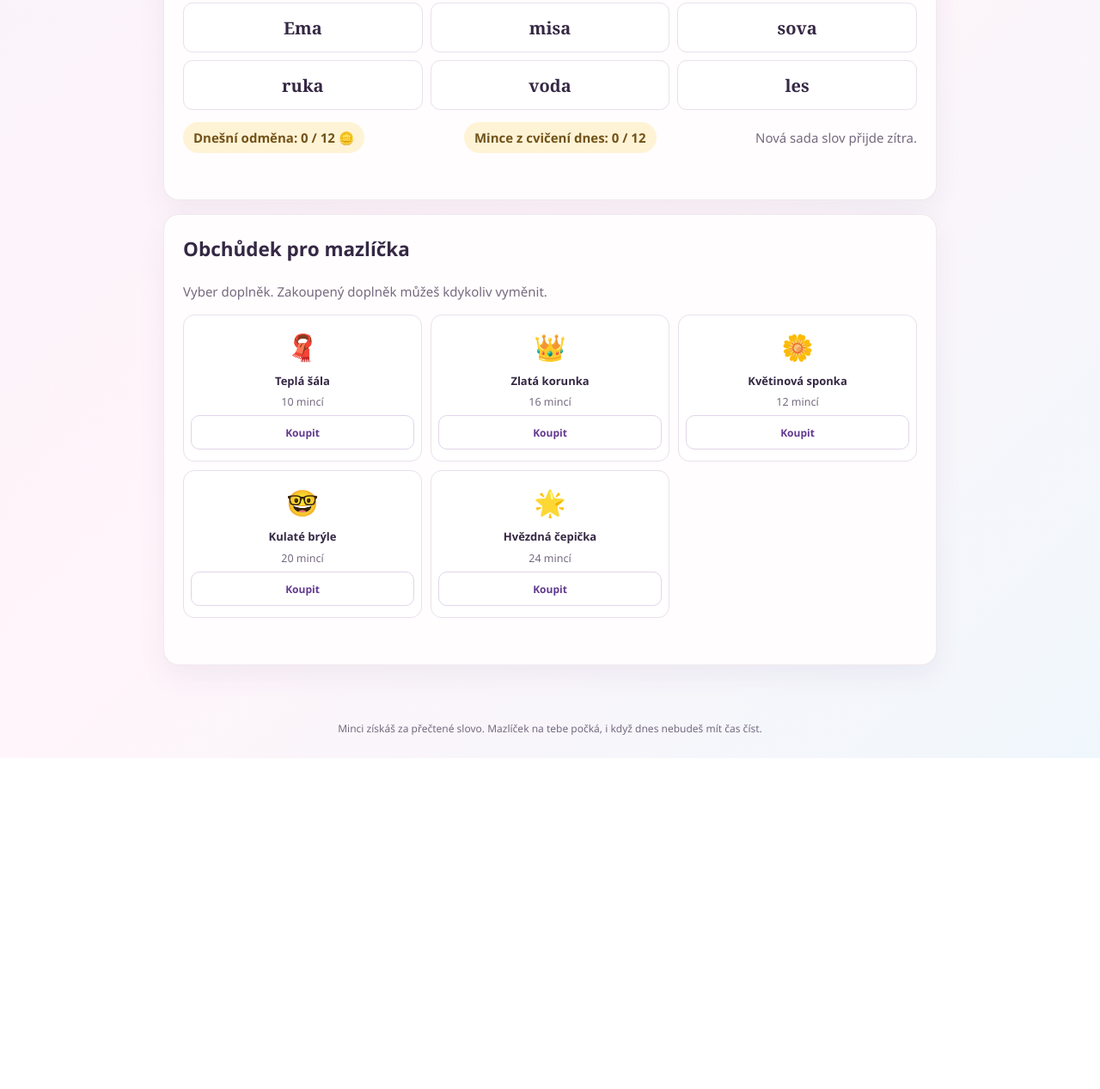
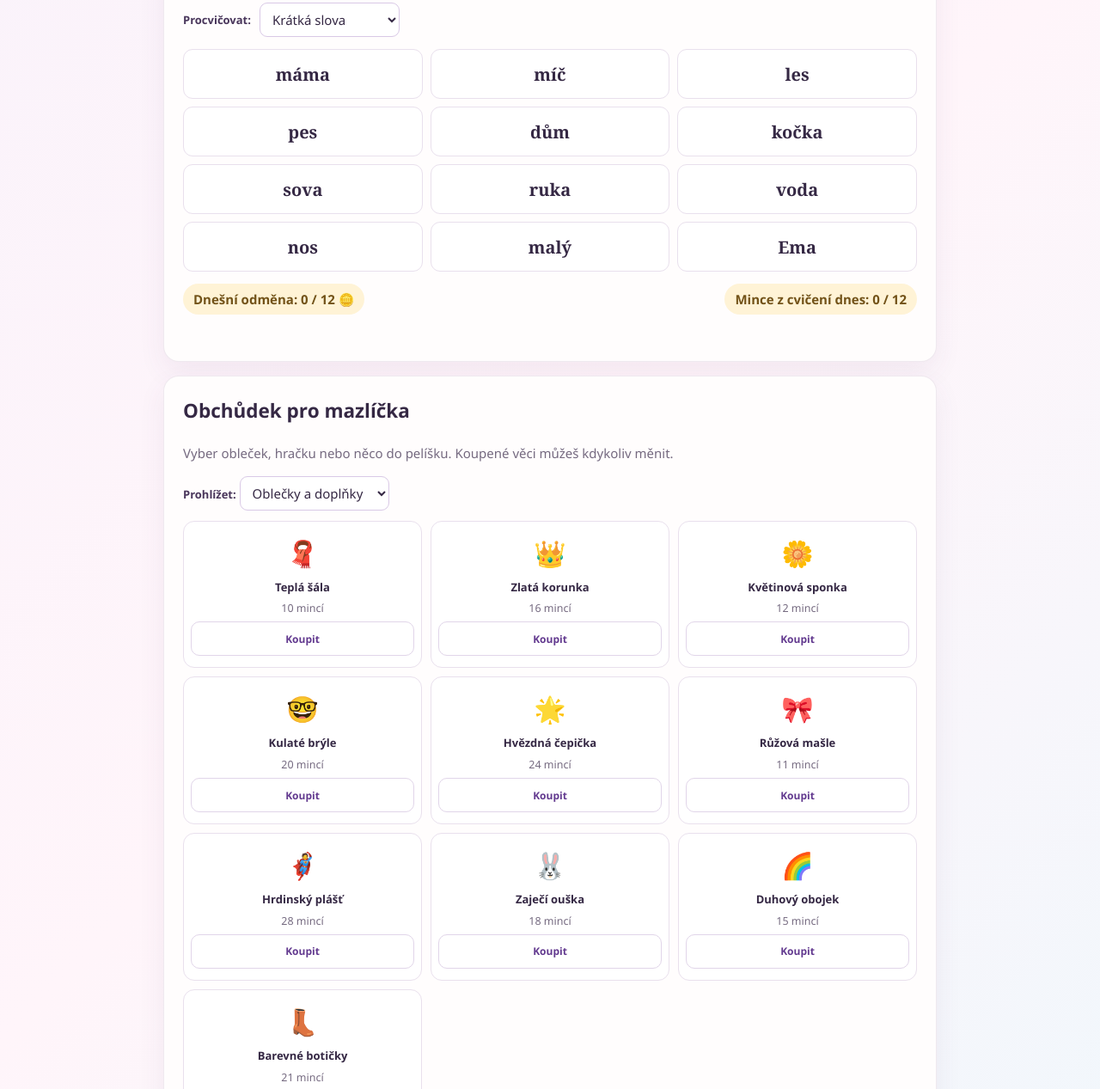
Before and after one commit to LucyV25/svet-malych-hvezd, a website: page mazlicek.html in a window 1280 px wide. Shown: the part 682-1949 px from the top of the page at 86% size. Before the commit the page ends 1564 px from the top, so only its background shows below. Drawn offline with Linux system fonts and the light colour scheme.

Commit message:
Rozšířit slovní sady a obchůdek mazlíčka

```diff
--- a/mazlicek.html
+++ b/mazlicek.html
@@ -10,7 +10,7 @@
         :root { color-scheme:light; --ink:#352844; --muted:#756a80; --paper:#fffdfd; --accent:#8052b8; --deep:#62398f; --lav:#eee5f7; --line:#e9e0ed; --serif:Georgia,"Times New Roman",serif; }
         * { box-sizing:border-box; }
         body { margin:0; color:var(--ink); background:linear-gradient(135deg,#f8f2fb,#fff5fa 55%,#f0f7fc); font:15px/1.6 "Segoe UI",Arial,sans-serif; }
-        button,input { font:inherit; } button,a,input { -webkit-tap-highlight-color:transparent; }
+        button,input,select { font:inherit; } button,a,input { -webkit-tap-highlight-color:transparent; }
         button:focus-visible,a:focus-visible,input:focus-visible { outline:3px solid #b99adb; outline-offset:3px; }
         .topbar { display:flex; justify-content:space-between; align-items:center; gap:16px; max-width:1050px; margin:auto; padding:19px 24px; }
         .sr-only { position:absolute; width:1px; height:1px; padding:0; margin:-1px; overflow:hidden; clip:rect(0,0,0,0); white-space:nowrap; border:0; }
@@ -26,6 +26,8 @@
         .pet-scene { position:relative; display:grid; min-height:245px; place-items:center; overflow:hidden; border-radius:16px; background:radial-gradient(ellipse at 50% 70%,#f9dfb1 0 28%,transparent 29%),linear-gradient(#e9f5fb,#fff4e5); }
         .pet { position:relative; font-size:clamp(95px,18vw,145px); line-height:1; filter:drop-shadow(0 9px 5px #78634b26); }
         .accessory { position:absolute; top:-.22em; right:-.12em; font-size:.36em; }
+        .scene-prop { position:absolute; bottom:13px; font-size:30px; }
+        .scene-prop.toy { left:16px; } .scene-prop.home { right:16px; }
         .pet-info h2 { margin-bottom:3px; font:500 27px var(--serif); }
         .name-row { display:flex; gap:7px; margin:12px 0; }
         .name-row input { min-width:0; flex:1; padding:9px 11px; border:1px solid var(--line); border-radius:9px; }
@@ -35,6 +37,9 @@
         .streak-pill { display:inline-flex; align-items:center; gap:6px; margin-left:6px; padding:6px 12px; border-radius:99px; background:#fff0e8; color:#8a452c; font-weight:750; }
         .mood { margin:10px 0 0; color:var(--deep); font-weight:650; }
         .word-list { display:grid; grid-template-columns:repeat(3,minmax(0,1fr)); gap:9px; margin:14px 0; }
+        .word-controls { display:flex; align-items:center; gap:10px; flex-wrap:wrap; margin-top:10px; }
+        .word-controls label,.shop-filter label { color:#49365b; font-size:13px; font-weight:700; }
+        .word-controls select,.shop-filter select { min-height:40px; padding:7px 10px; border:1px solid #d9c9e6; border-radius:9px; background:#fff; color:var(--ink); }
         .word { min-height:58px; border:1px solid var(--line); border-radius:11px; background:white; color:var(--ink); font:700 20px var(--serif); cursor:pointer; }
         .word.done { border-color:#8ebc96; background:#eff8ef; color:#347047; }
         .word:disabled { cursor:default; }
@@ -45,6 +50,7 @@
         .shop-item strong { font-size:13px; }
         .shop-item small { color:var(--muted); }
         .shop-item .button { width:100%; font-size:12px; }
+        .shop-filter { margin:12px 0; }
         .status { min-height:22px; margin:10px 0 0; color:var(--deep); font-size:13px; }
         footer { padding:0 18px 25px; color:var(--muted); font-size:12px; text-align:center; }
         @media(max-width:650px) { .pet-panel { grid-template-columns:1fr; gap:15px; } .pet-scene { min-height:205px; } .shop { grid-template-columns:repeat(2,minmax(0,1fr)); } .word-list { grid-template-columns:repeat(2,minmax(0,1fr)); } .panel { padding:17px; } }
@@ -56,33 +62,60 @@
     <main>
         <header class="intro"><p class="eyebrow">Čtení, které má tlapky</p><h1>Můj čtecí mazlíček</h1><p class="muted">Přečti pár slov a získej mince. Za mince můžeš svého kamaráda nakrmit nebo mu pořídit něco hezkého.</p></header>
         <section class="panel pet-panel" aria-labelledby="pet-name-heading">
-            <div class="pet-scene" aria-label="Kočička čeká na společné čtení"><div class="pet" aria-hidden="true">🐱<span class="accessory" id="worn-item"></span></div></div>
+            <div class="pet-scene" aria-label="Kočička čeká na společné čtení"><div class="pet" aria-hidden="true">🐱<span class="accessory" id="worn-item"></span></div><span class="scene-prop toy" id="toy-item" aria-hidden="true"></span><span class="scene-prop home" id="home-item" aria-hidden="true"></span></div>
             <div class="pet-info"><p class="eyebrow">Tvůj kamarád</p><h2 id="pet-name-heading">Mína</h2><form class="name-row" id="name-form"><label class="sr-only" for="pet-name">Jméno mazlíčka</label><input id="pet-name" maxlength="18" placeholder="Jméno mazlíčka"><button class="button" type="submit">Pojmenovat</button></form><span class="coin-pill" aria-label="Počet mincí">🪙 <span id="coins">0</span> mincí</span><span class="streak-pill" id="streak" aria-label="Série čtení">🔥 0 dní</span><p class="mood" id="pet-mood" role="status" aria-live="polite">Už se těší na společné čtení.</p><button class="button primary" id="feed" type="button">🥣 Koupit pamlsek · 6 mincí</button></div>
         </section>
-        <section class="panel" aria-labelledby="reading-title"><h2 id="reading-title">Dnešní čtecí chvilka</h2><p class="muted">Přečti slovo nahlas. Až ho přečteš, klepni na kartičku a přidej mince do kasičky. Série se počítá už od jednoho slovíčka za den.</p><div class="word-list" id="word-list"></div><div class="challenge-footer"><span class="coin-pill" id="earned-today">Dnešní odměna: 0 / 12 🪙</span><span class="coin-pill" id="practice-earned">Mince z cvičení dnes: 0 / 12</span><span class="muted">Nová sada slov přijde zítra.</span></div><p class="status" id="reading-status" role="status" aria-live="polite"></p></section>
-        <section class="panel" aria-labelledby="shop-title"><h2 id="shop-title">Obchůdek pro mazlíčka</h2><p class="muted">Vyber doplněk. Zakoupený doplněk můžeš kdykoliv vyměnit.</p><div class="shop" id="shop"></div><p class="status" id="shop-status" role="status" aria-live="polite"></p></section>
+        <section class="panel" aria-labelledby="reading-title"><h2 id="reading-title">Čtecí chvilka</h2><p class="muted">Vyber si sadu a přečti slova nahlas. Za prvních šest slov za den získáš mince, další si můžeš procvičit i potom. Série se počítá už od jednoho přečteného slova denně.</p><div class="word-controls"><label for="word-category">Procvičovat:</label><select id="word-category"><option value="short">Krátká slova</option><option value="school">Škola a kamarádi</option><option value="nature">Zvířata a příroda</option><option value="long">Delší slova</option></select></div><div class="word-list" id="word-list"></div><div class="challenge-footer"><span class="coin-pill" id="earned-today">Dnešní odměna: 0 / 12 🪙</span><span class="coin-pill" id="practice-earned">Mince z cvičení dnes: 0 / 12</span></div><p class="status" id="reading-status" role="status" aria-live="polite"></p></section>
+        <section class="panel" aria-labelledby="shop-title"><h2 id="shop-title">Obchůdek pro mazlíčka</h2><p class="muted">Vyber obleček, hračku nebo něco do pelíšku. Koupené věci můžeš kdykoliv měnit.</p><div class="shop-filter"><label for="shop-category">Prohlížet:</label> <select id="shop-category"><option value="wear">Oblečky a doplňky</option><option value="toy">Hračky</option><option value="home">Pelíšek a pokojíček</option></select></div><div class="shop" id="shop"></div><p class="status" id="shop-status" role="status" aria-live="polite"></p></section>
     </main>
     <footer>Minci získáš za přečtené slovo. Mazlíček na tebe počká, i když dnes nebudeš mít čas číst.</footer>
     <script>
         const STORAGE_KEY = "hvezdicka:reading-pet:v1";
-        const DAILY_WORDS = 6;
         const items = [
-            { id:"fish", name:"Rybí pamlsek", icon:"🐟", cost:6, kind:"food" },
             { id:"scarf", name:"Teplá šála", icon:"🧣", cost:10, kind:"wear" },
             { id:"crown", name:"Zlatá korunka", icon:"👑", cost:16, kind:"wear" },
             { id:"flower", name:"Květinová sponka", icon:"🌼", cost:12, kind:"wear" },
             { id:"glasses", name:"Kulaté brýle", icon:"🤓", cost:20, kind:"wear" },
-            { id:"star", name:"Hvězdná čepička", icon:"🌟", cost:24, kind:"wear" }
+            { id:"star", name:"Hvězdná čepička", icon:"🌟", cost:24, kind:"wear" },
+            { id:"bow", name:"Růžová mašle", icon:"🎀", cost:11, kind:"wear" },
+            { id:"cape", name:"Hrdinský plášť", icon:"🦸", cost:28, kind:"wear" },
+            { id:"ears", name:"Zaječí ouška", icon:"🐰", cost:18, kind:"wear" },
+            { id:"collar", name:"Duhový obojek", icon:"🌈", cost:15, kind:"wear" },
+            { id:"boots", name:"Barevné botičky", icon:"👢", cost:21, kind:"wear" },
+            { id:"yarn", name:"Klubíčko na hraní", icon:"🧶", cost:8, kind:"toy" },
+            { id:"feather", name:"Pírko na hraní", icon:"🪶", cost:10, kind:"toy" },
+            { id:"mouse", name:"Plyšová myška", icon:"🐭", cost:14, kind:"toy" },
+            { id:"bell", name:"Cinkací míček", icon:"🔔", cost:12, kind:"toy" },
+            { id:"ball", name:"Měkký míč", icon:"⚽", cost:16, kind:"toy" },
+            { id:"bed", name:"Měkký pelíšek", icon:"🛏️", cost:22, kind:"home" },
+            { id:"cushion", name:"Hvězdný polštářek", icon:"🌟", cost:16, kind:"home" },
+            { id:"blanket", name:"Teplá deka", icon:"🧺", cost:18, kind:"home" },
+            { id:"tree", name:"Kočičí strom", icon:"🌳", cost:32, kind:"home" },
+            { id:"tent", name:"Útulný stan", icon:"⛺", cost:26, kind:"home" }
         ];
-        const wordSets = [
+        const legacyWordSets = [
             ["máma","míč","les","pes","dům","kočka"],
             ["Ema","misa","sova","ruka","voda","les"],
             ["koza","malý","vlna","jaro","ryba","nůž"],
             ["auto","dárek","kámen","pták","strom","louka"]
         ];
+        const wordDecks = {
+            short:["máma","míč","les","pes","dům","kočka","sova","ruka","voda","nos","malý","Ema"],
+            school:["škola","třída","tužka","kniha","lavice","písmo","kamarád","přestávka","sešit","úkol","batoh","učitel"],
+            nature:["koza","sova","ryba","louka","strom","kámen","motýl","květina","potok","zahrada","ježek","mravenec"],
+            long:["dárek","procházka","písanka","malování","zvířátko","překvapení","kamarádství","dobrodružství","duha","čokoláda","hvězdička","pohádka"]
+        };
         const today = new Date().toLocaleDateString("sv-SE");
-        let state = { name:"Mína", coins:0, owned:[], worn:"", fed:false, day:"", done:[], streak:0, lastRead:"" };
+        let state = { name:"Mína", coins:0, owned:[], worn:"", equipped:{wear:"",toy:"",home:""}, wordCategory:"short", fed:false, day:"", done:[], streak:0, lastRead:"" };
         try { const saved=JSON.parse(localStorage.getItem(STORAGE_KEY)); if(saved && typeof saved==="object") state={...state,...saved}; } catch { /* Hra může pokračovat i bez uložených dat. */ }
+        if (!Array.isArray(state.owned)) state.owned=[];
+        if (!Array.isArray(state.done)) state.done=[];
+        if (!wordDecks[state.wordCategory]) state.wordCategory="short";
+        if (!state.equipped || typeof state.equipped!=="object") state.equipped={wear:state.worn || "",toy:"",home:""};
+        if (state.done.some((entry)=>typeof entry==="number")) {
+            const legacyIndex=Math.floor(Date.parse(`${state.day || today}T00:00:00Z`)/86400000)%legacyWordSets.length;
+            state.done=state.done.map((entry)=>typeof entry==="number" ? legacyWordSets[legacyIndex]?.[entry] : entry).filter((entry)=>typeof entry==="string");
+        }
         const dayGap=(from,to)=>from ? Math.round((Date.parse(`${to}T00:00:00Z`)-Date.parse(`${from}T00:00:00Z`))/86400000) : Infinity;
         if(state.day!==today) { if(dayGap(state.lastRead,today)>1) state.streak=0; state.day=today; state.done=[]; state.fed=false; }
         const $ = (selector) => document.querySelector(selector);
@@ -92,23 +125,30 @@
             $("#pet-name").value=state.name || "Mína";
             $("#coins").textContent=state.coins;
             $("#streak").textContent=`🔥 ${state.streak} ${state.streak===1?"den":state.streak>=2&&state.streak<=4?"dny":"dní"}`;
-            const worn=items.find(item=>item.id===state.worn);
+            const worn=items.find(item=>item.id===state.equipped.wear);
+            const toy=items.find(item=>item.id===state.equipped.toy);
+            const home=items.find(item=>item.id===state.equipped.home);
             $("#worn-item").textContent=worn?.icon || "";
+            $("#toy-item").textContent=toy?.icon || "";
+            $("#home-item").textContent=home?.icon || "";
             $("#pet-mood").textContent=state.fed ? `${state.name} si pochutnala a spokojeně odpočívá.` : `Už se těší na společné čtení${state.name.endsWith("a")?" a pamlsek":""}.`;
-            const earned=state.done.length*2;
+            const earned=Math.min(state.done.length,6)*2;
             $("#earned-today").textContent=`Dnešní odměna: ${earned} / 12 🪙`;
             const practiceRewards=state.practiceRewards?.date===today && Array.isArray(state.practiceRewards.ids) ? state.practiceRewards.ids.length : 0;
             $("#practice-earned").textContent=`Mince z cvičení dnes: ${practiceRewards} / 12`;
             const wordList=$("#word-list"); wordList.replaceChildren();
-            const words=wordSets[Math.floor(Date.parse(`${today}T00:00:00Z`)/86400000)%wordSets.length];
-            words.forEach((word,index)=>{ const button=document.createElement("button"); button.type="button"; button.className=`word${state.done.includes(index)?" done":""}`; button.textContent=state.done.includes(index)?`✓ ${word}`:word; button.disabled=state.done.includes(index); button.setAttribute("aria-label",state.done.includes(index)?`${word} přečteno`:`Přečíst slovo ${word} a získat 2 mince`); button.addEventListener("click",()=>{ if(state.lastRead!==today){state.streak=dayGap(state.lastRead,today)===1?state.streak+1:1;state.lastRead=today;} state.done.push(index); state.coins+=2; save(); render(); $("#reading-status").textContent=`Skvěle! Za slovo „${word}“ máš 2 mince.`; }); wordList.append(button); });
+            const words=wordDecks[state.wordCategory];
+            words.forEach((word)=>{ const button=document.createElement("button"); const alreadyDone=state.done.includes(word); const canEarn=!alreadyDone && state.done.length<6; button.type="button"; button.className=`word${alreadyDone?" done":""}`; button.textContent=alreadyDone?`✓ ${word}`:word; button.disabled=alreadyDone; button.setAttribute("aria-label",alreadyDone?`${word} přečteno`:`Přečíst slovo ${word}${canEarn?" a získat 2 mince":""}`); button.addEventListener("click",()=>{ if(state.lastRead!==today){state.streak=dayGap(state.lastRead,today)===1?state.streak+1:1;state.lastRead=today;} state.done.push(word); if(canEarn)state.coins+=2; save(); render(); $("#reading-status").textContent=canEarn?`Skvěle! Za slovo „${word}“ máš 2 mince.`:`Výborně! Slovo „${word}“ sis procvičila. Dnešní mince už máš získané.`; }); wordList.append(button); });
             const shop=$("#shop"); shop.replaceChildren();
-            items.filter(item=>item.kind==="wear").forEach(item=>{ const card=document.createElement("article"); card.className="shop-item"; const icon=document.createElement("span"); icon.className="shop-icon"; icon.textContent=item.icon; icon.setAttribute("aria-hidden","true"); const title=document.createElement("strong"); title.textContent=item.name; const price=document.createElement("small"); price.textContent=state.owned.includes(item.id)?"Už patří tobě":`${item.cost} mincí`; const button=document.createElement("button"); button.type="button"; button.className="button"; const isWorn=state.worn===item.id; button.textContent=isWorn?"Nasazeno":state.owned.includes(item.id)?"Nasadit":"Koupit"; button.disabled=isWorn || (!state.owned.includes(item.id) && state.coins<item.cost); button.addEventListener("click",()=>{ if(state.owned.includes(item.id)) state.worn=item.id; else {state.coins-=item.cost;state.owned.push(item.id);state.worn=item.id;} save();render();$("#shop-status").textContent=`${item.name} je připravený pro ${state.name}.`; }); card.append(icon,title,price,button); shop.append(card); });
+            items.filter(item=>item.kind===$("#shop-category").value).forEach(item=>{ const card=document.createElement("article"); card.className="shop-item"; const icon=document.createElement("span"); icon.className="shop-icon"; icon.textContent=item.icon; icon.setAttribute("aria-hidden","true"); const title=document.createElement("strong"); title.textContent=item.name; const price=document.createElement("small"); price.textContent=state.owned.includes(item.id)?"Už patří tobě":`${item.cost} mincí`; const button=document.createElement("button"); button.type="button"; button.className="button"; const isEquipped=state.equipped[item.kind]===item.id; button.textContent=isEquipped?(item.kind==="wear"?"Nasazeno":"Umístěno"):state.owned.includes(item.id)?(item.kind==="wear"?"Nasadit":"Umístit"):"Koupit"; button.disabled=isEquipped || (!state.owned.includes(item.id) && state.coins<item.cost); button.addEventListener("click",()=>{ if(state.owned.includes(item.id)) state.equipped[item.kind]=item.id; else {state.coins-=item.cost;state.owned.push(item.id);state.equipped[item.kind]=item.id;} save();render();$("#shop-status").textContent=`${item.name} je připravený pro ${state.name}.`; }); card.append(icon,title,price,button); shop.append(card); });
             $("#feed").disabled=state.fed || state.coins<6;
             $("#feed").textContent=state.fed?"✅ Dnešní pamlsek sněden":"🥣 Koupit pamlsek · 6 mincí";
         }
         $("#name-form").addEventListener("submit",event=>{event.preventDefault();const name=$("#pet-name").value.trim();if(!name)return;state.name=name;save();render();$("#shop-status").textContent=`Těší mě, ${name}!`;});
         $("#feed").addEventListener("click",()=>{if(state.fed||state.coins<6)return;state.coins-=6;state.fed=true;save();render();});
+        $("#word-category").value=state.wordCategory;
+        $("#word-category").addEventListener("change",()=>{state.wordCategory=$("#word-category").value;save();render();$("#reading-status").textContent="Vybrala sis novou sadu slov. Můžeš pokračovat ve čtení.";});
+        $("#shop-category").addEventListener("change",render);
         window.addEventListener("storage",(event)=>{if(event.key!==storageKey || !event.newValue)return;try{Object.assign(state,JSON.parse(event.newValue));render();}catch{}});
         render();
     </script>
```
